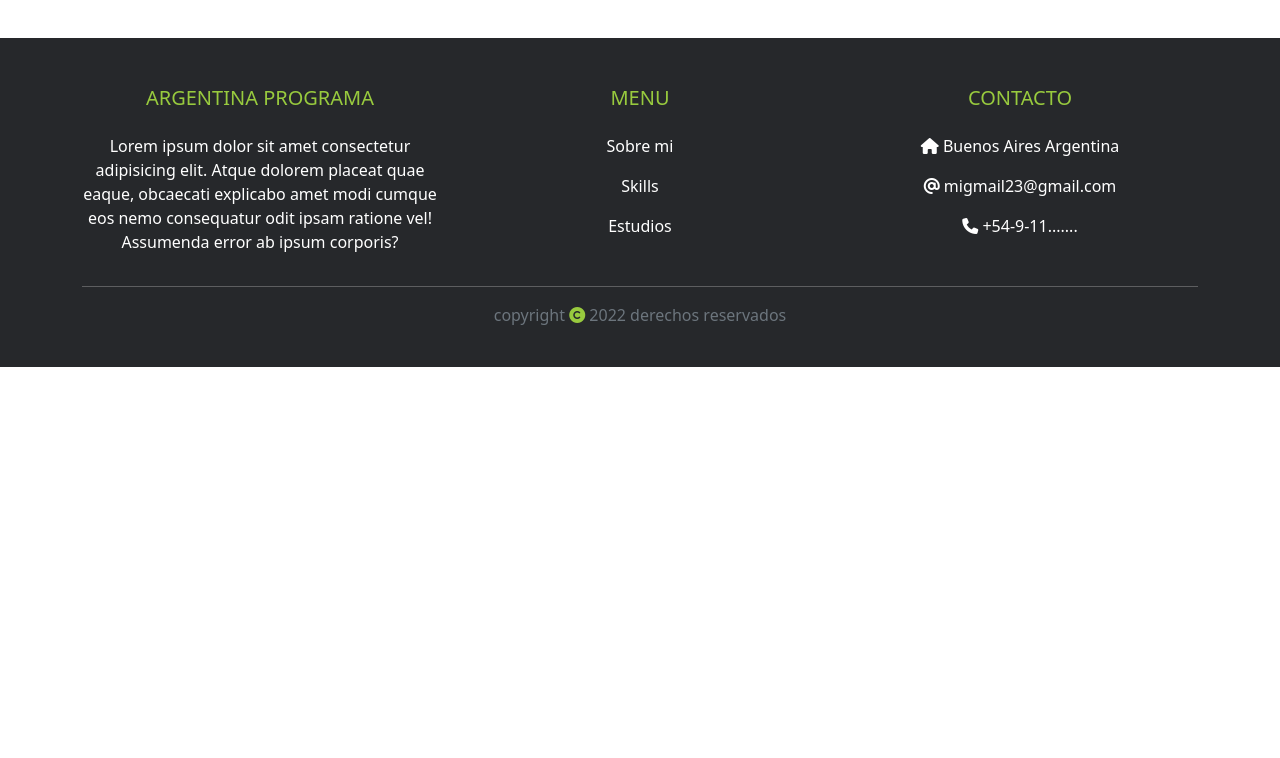
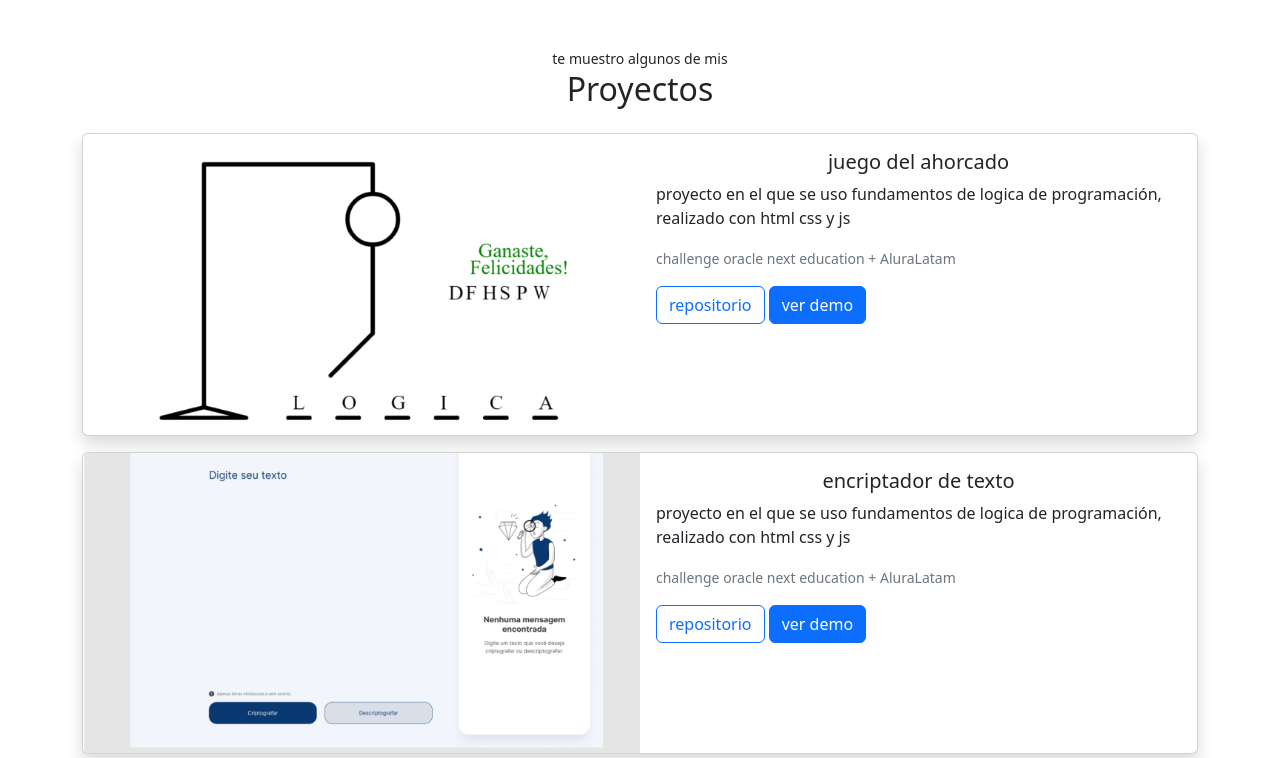
Before and after one commit to JuanPa-Portugal/Portfolio__JpPortugal, a plain HTML site: page index.html in a window 1280 px wide. Shown: the part 1975-2733 px from the top of the page. Before the commit the page ends 2342 px from the top, so only its background shows below. Drawn offline with nearby package versions, Linux system fonts and the light colour scheme.

Commit message:
agregando seccion de proyectos

```diff
--- a/index.html
+++ b/index.html
@@ -208,7 +208,7 @@
   <!--/hard skills-->
 
   <!--hobbies-->
-  <section  class=" hobbies mb-5">
+  <section class=" hobbies mb-5">
     <div class="container">
       <div class="row">
         <div class="col text-center text-upercase mb-3">
@@ -247,8 +247,7 @@
 
         <div class="col-xl-2 col-lg-3 col-md-4 col-sm-6 mb-1">
           <div class="card">
-            <img src="assets/images/motorcycle-solid.svg" class="card-img-top img-custom mt-3"
-              alt="icono motocicleta">
+            <img src="assets/images/motorcycle-solid.svg" class="card-img-top img-custom mt-3" alt="icono motocicleta">
             <div class="card-body">
               <p class="card-text text-center"> viajar en moto</p>
             </div>
@@ -257,8 +256,7 @@
 
         <div class="col-xl-2 col-lg-3 col-md-4 col-sm-6 col-ms-4 mb-1">
           <div class="card">
-            <img src="assets/images/person-running-solid.svg" class="card-img-top img-custom mt-3"
-              alt="icono persona">
+            <img src="assets/images/person-running-solid.svg" class="card-img-top img-custom mt-3" alt="icono persona">
             <div class="card-body">
               <p class="card-text text-center">hacer Running</p>
             </div>
@@ -282,7 +280,7 @@
 
   <section class="education mb-5">
     <div class="container">
-      <div class="raw">
+      <div class="row">
         <div class="col text-center text-upercase mb-3">
           <small>te muetro un poco de mis </small>
           <h2>Estudios</h2>
@@ -294,7 +292,8 @@
             <img src="assets/images/UTN_logo.jpg" class="card-img-top" alt="...">
             <div class="card-body">
               <h5 class="card-title">ISPC</h5>
-                <p class="card-text">This is a wider card with supporting text below as a natural lead-in to additional content. This card has even longer content than the first to show that equal</p>
+              <p class="card-text">This is a wider card with supporting text below as a natural lead-in to additional
+                content. This card has even longer content than the first to show that equal</p>
               <p class="card-text"><small class="text-muted">Last updated 3 mins ago</small></p>
             </div>
           </div>
@@ -304,7 +303,8 @@
             <img src="assets/images/UTNRed_logo.jpg" class="card-img" alt="...">
             <div class="card-body">
               <h5 class="card-title">UTN San Rafael</h5>
-              <p class="card-text">This is a wider card with supporting text below as a natural lead-in to additional content. This card has even longer content than the first to show that equal.</p>
+              <p class="card-text">This is a wider card with supporting text below as a natural lead-in to additional
+                content. This card has even longer content than the first to show that equal.</p>
               <p class="card-text"><small class="text-muted">Last updated 3 mins ago</small></p>
             </div>
           </div>
@@ -314,22 +314,73 @@
             <img src="assets/images/Logo-One.svg" class="card-img-top" alt="...">
             <div class="card-body">
               <h5 class="card-title">Alura Latam</h5>
-              <p class="card-text">This is a wider card with supporting text below as a natural lead-in to additional content. This card has even longer content than the first to show that equal </p>
+              <p class="card-text">This is a wider card with supporting text below as a natural lead-in to additional
+                content. This card has even longer content than the first to show that equal </p>
               <p class="card-text"><small class="text-muted">Last updated 3 mins ago</small></p>
             </div>
           </div>
         </div>
+      </div>
+    </div>
+  </section>
+  <!--/Educacion-->
 
+  <!--Proyectos-->
+  <section class="projects">
+    <div class="container ">
+      <div class="row">
+        <div class="col text-center text-upercase mb-3">
+          <small>te muestro algunos de mis</small>
+          <h2>Proyectos</h2>
+        </div>
+      </div>
+      <div class="card mb-3 shadow">
+        <div class="row g-0">
+          <div class="col-md-6">
+            <img src="assets/images/ahorcado.png" class="img-fluid rounded-start" alt="imagen de portada del proyecto">
+          </div>
+          <div class="col-md-6">
+            <div class="card-body">
+              <h5 class="card-title text-center">juego del ahorcado</h5>
+              <p class="card-text">proyecto en el que se uso fundamentos de logica de programación, realizado con html
+                css y js </p>
+              <p class="card-text"><small class="text-muted">challenge oracle next education + AluraLatam</small></p>
+            </div>
+            <div class="ms-3 mb-3">
+              <a href="https://github.com/JuanPa-Portugal/AhorcadoAlura" class="btn btn-outline-primary"
+                    target="_blank">repositorio</a>
+              <a href="https://juanpa-portugal.github.io/AhorcadoAlura/" class="btn btn-primary" target="_blank">ver
+                demo</a>
+            </div>
+          </div>
+        </div>
+      </div>
+
+      <div class="card mb-3 shadow">
+        <div class="row g-0">
+          <div class="col-md-6">
+            <img src="assets/images/encriptador.png" class="img-fluid rounded-start" alt="imagen de portada del proyecto">
+          </div>
+          <div class="col-md-6 ">
+            <div class="card-body">
+              <h5 class="card-title text-center">encriptador de texto</h5>
+              <p class="card-text">proyecto en el que se uso fundamentos de logica de programación, realizado con html
+                css y js </p>
+              <p class="card-text"><small class="text-muted">challenge oracle next education + AluraLatam</small></p>
+            </div>
+            <div class=" ms-3 mb-3 ">
+              <a href="https://github.com/JuanPa-Portugal/encriptador-de-texto" class="btn btn-outline-primary "
+                    target="_blank">repositorio</a>
+              <a href="https://juanpa-portugal.github.io/encriptador-de-texto/" class="btn btn-primary" target="_blank">ver
+                demo</a>
+            </div>
+          </div>
 
         </div>
       </div>
     </div>
 
   </section>
-  <!--/Educacion-->
-
-  <!--Proyectos-->
-
   <!--/Proyectos-->
 
   <!--Contacto-->
@@ -343,7 +394,8 @@
         <div class="col-12 col-md-4 col-lg-4 mx-auto ">
           <h5 class="text-uppercase mb-4 font-weight-bold ">Argentina Programa</h5>
           <p>
-          Lorem ipsum dolor sit amet consectetur adipisicing elit. Atque dolorem placeat quae eaque, obcaecati explicabo amet modi cumque eos nemo consequatur odit ipsam ratione vel! Assumenda error ab ipsum corporis?
+            Lorem ipsum dolor sit amet consectetur adipisicing elit. Atque dolorem placeat quae eaque, obcaecati
+            explicabo amet modi cumque eos nemo consequatur odit ipsam ratione vel! Assumenda error ab ipsum corporis?
           </p>
         </div>
         <div class="col-12 col-md-4 col-lg-4 mx-auto ">
@@ -392,5 +444,6 @@
     integrity="sha384-A3rJD856KowSb7dwlZdYEkO39Gagi7vIsF0jrRAoQmDKKtQBHUuLZ9AsSv4jD4Xa"
     crossorigin="anonymous"></script>
 </body>
+
 </html>
 <!-- -->
```
Also changed, not shown: assets/images/ahorcado.png (added), assets/images/encriptador.png (added). Lines whose indentation alone changed are shown as unchanged.
